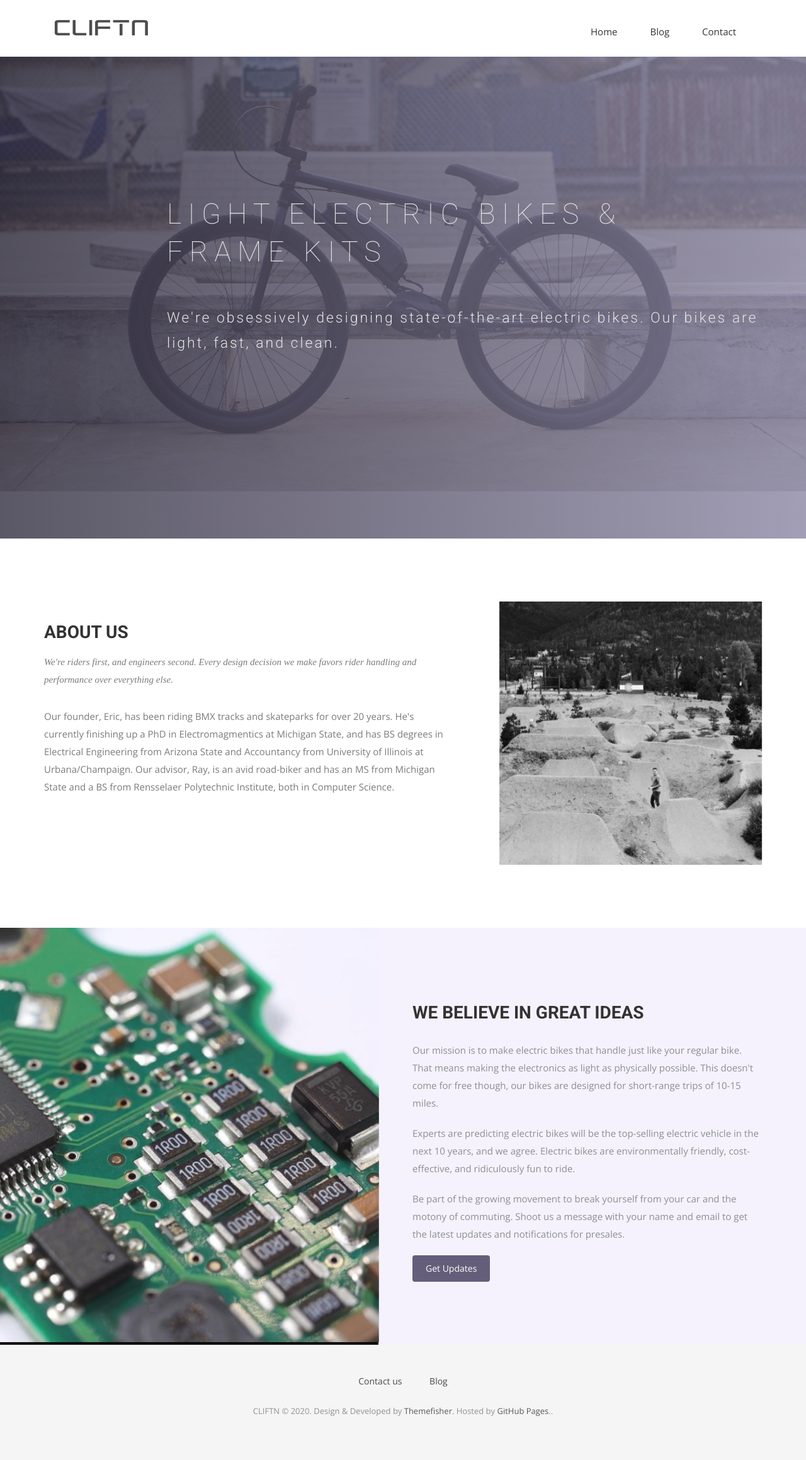
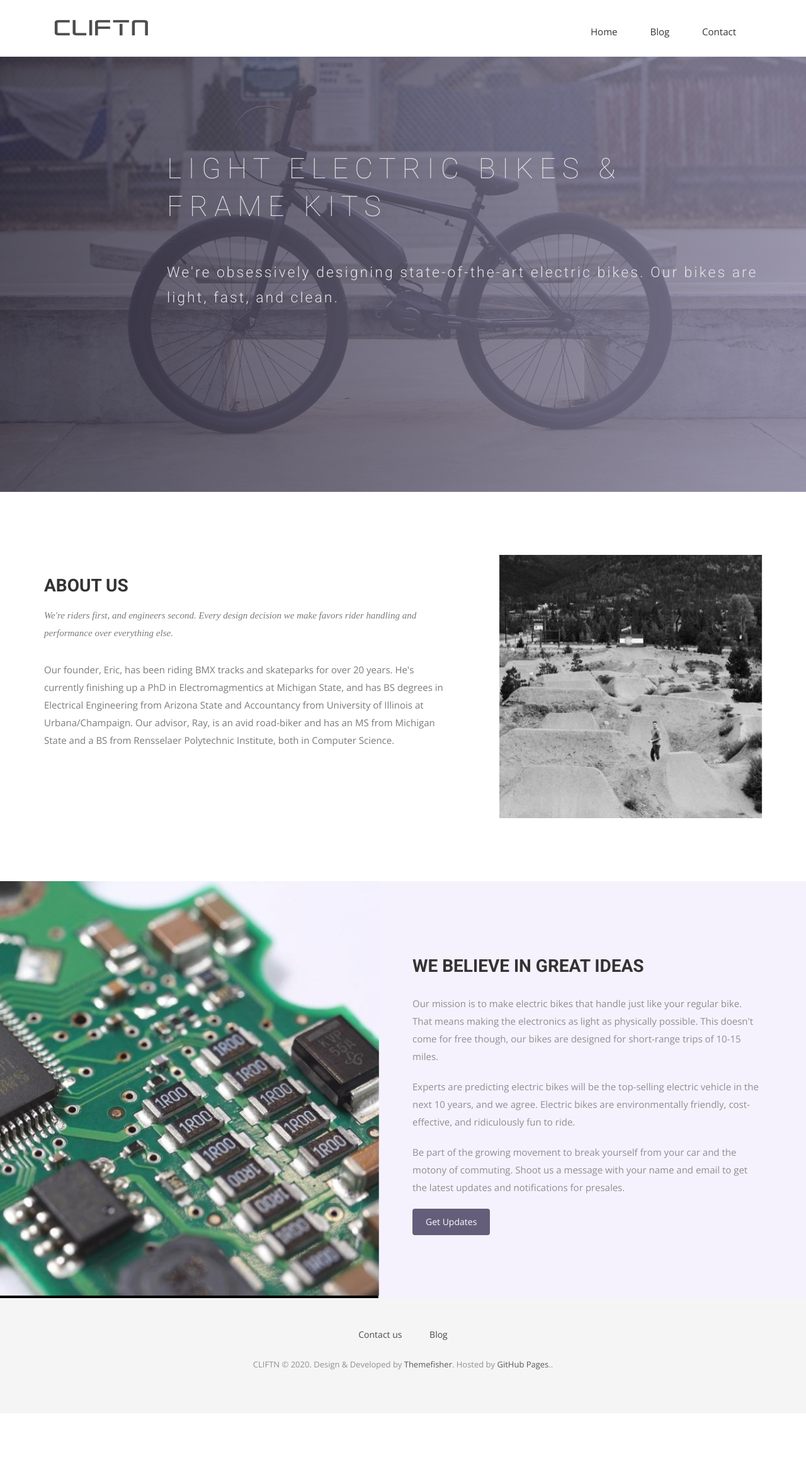
Before and after one commit to eklinefel/cliftn_test, a Jekyll site: the page built from index.html, in a window 1280 px wide. Shown: the whole page at 63% size. Built offline with Jekyll 4.4.1, drawn with Linux system fonts in a browser that asks for light colours; nearby versions of some CDN libraries; some web fonts are replaced; after the commit the page ends 2244 px from its top, so only the background shows below that.

Commit message:
image update

```diff
--- a/css/airspace.css
+++ b/css/airspace.css
@@ -100,17 +100,23 @@ font header .navbar-default .navbar-nav li a:hover {
   background: url("../img/slider-bg.jpg") no-repeat;
   /*background-size: cover;*/
   background-size: 100% auto;
+  /*background-size: contain;
+  background-repeat: no-repeat;*/
 
   /*background-attachment: fixed;*/
-  background-position: 10% 0%;
-  padding: 200px 0 280px 0;
+  /*background-position: 10% 0%;*/
+  /*padding: 200px 0 280px 0;*/
   position: relative;
 
   /*width: auto;*/
-  max-width: 100%;
+  /*max-width: 100%;
   min-width: 100%;
-  height: auto;
+  height: auto;*/
   /*min-height: 100%;*/
+  width: 100%;
+  height: 0;
+  padding-top: 10%;
+  padding-bottom: 44%;
 
 }
 #slider:before {
```
Also changed, not shown: 1 other file.
